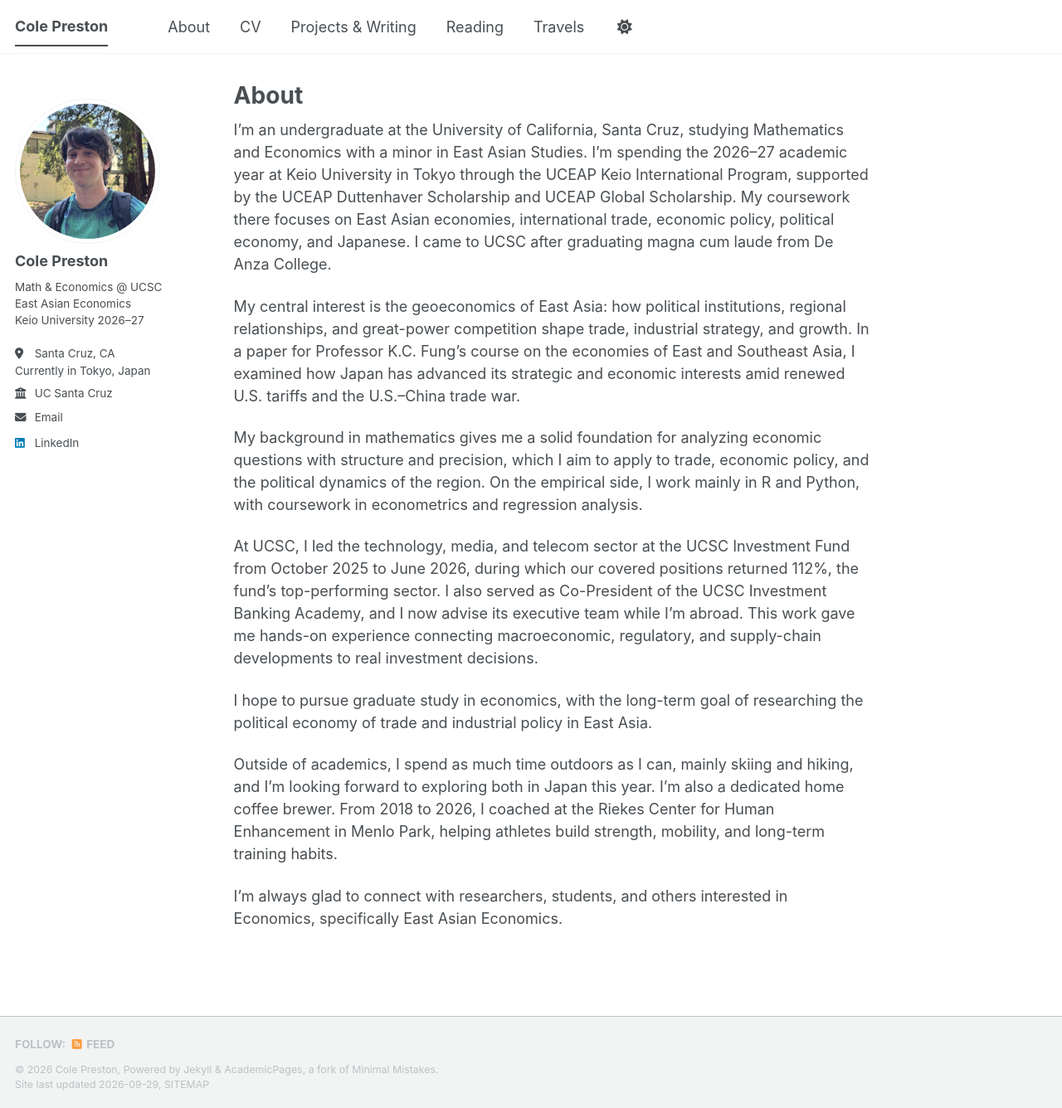
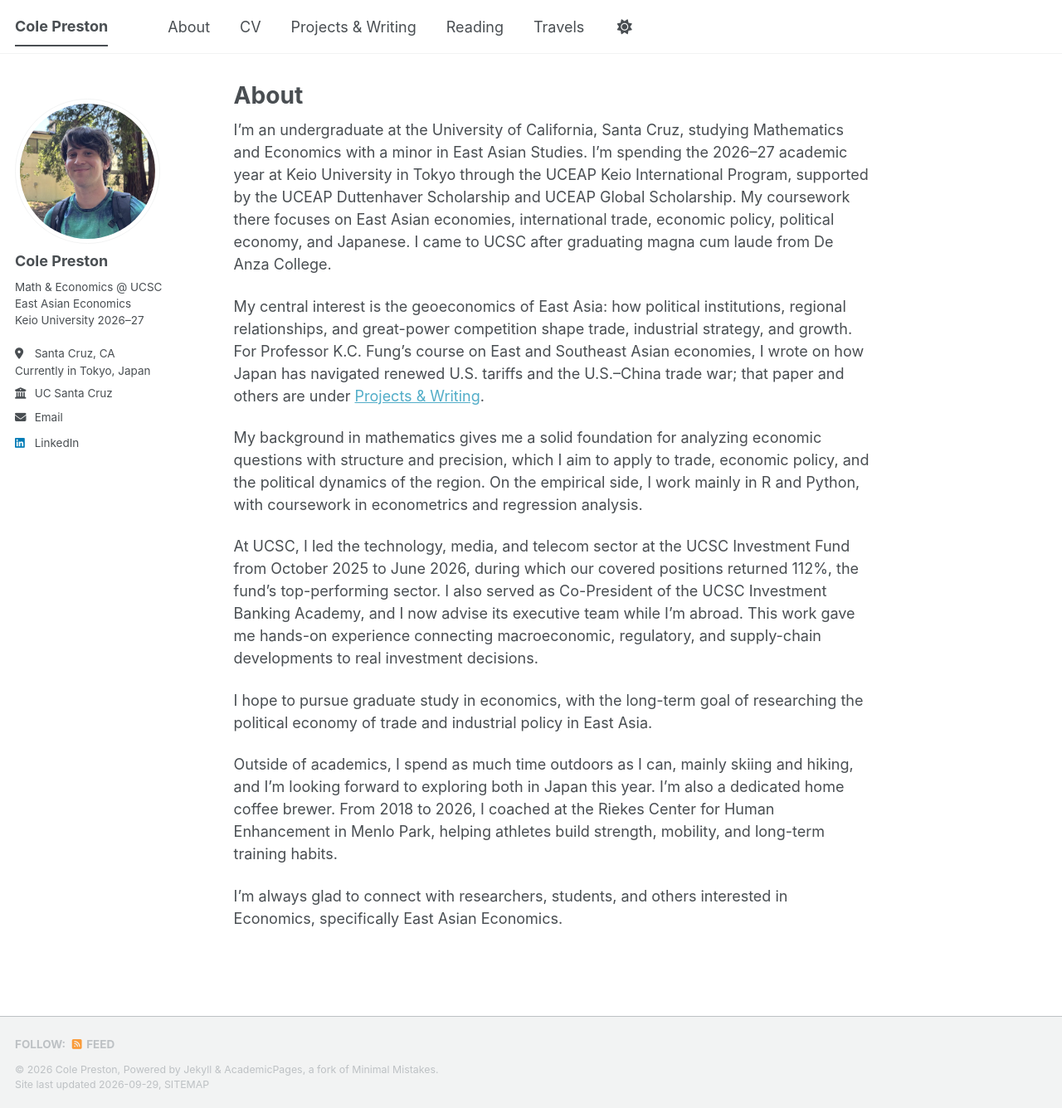
Before and after one commit to cole-preston/cole-preston.github.io, a Jekyll site: the page built from _pages/about.md, in a window 1280 px wide and 1336 px high. Shown: the whole window at 83% size. Built offline with Jekyll 4.4.1, drawn with Linux system fonts in a browser that asks for light colours; a style sheet for code colours, icons or effects is not loaded.

Commit message:
About: trim paper mention, link to Projects
Co-Authored-By: Claude Opus 5.5 <noreply@anthropic.com>

```diff
--- a/_pages/about.md
+++ b/_pages/about.md
@@ -9,7 +9,7 @@ redirect_from:
 
 I'm an undergraduate at the University of California, Santa Cruz, studying Mathematics and Economics with a minor in East Asian Studies. I'm spending the 2026–27 academic year at Keio University in Tokyo through the UCEAP Keio International Program, supported by the UCEAP Duttenhaver Scholarship and UCEAP Global Scholarship. My coursework there focuses on East Asian economies, international trade, economic policy, political economy, and Japanese. I came to UCSC after graduating magna cum laude from De Anza College.
 
-My central interest is the geoeconomics of East Asia: how political institutions, regional relationships, and great-power competition shape trade, industrial strategy, and growth. In a paper for Professor K.C. Fung's course on the economies of East and Southeast Asia, I examined how Japan has advanced its strategic and economic interests amid renewed U.S. tariffs and the U.S.–China trade war.
+My central interest is the geoeconomics of East Asia: how political institutions, regional relationships, and great-power competition shape trade, industrial strategy, and growth. For Professor K.C. Fung's course on East and Southeast Asian economies, I wrote on how Japan has navigated renewed U.S. tariffs and the U.S.–China trade war; that paper and others are under [Projects & Writing](/projects/).
 
 My background in mathematics gives me a solid foundation for analyzing economic questions with structure and precision, which I aim to apply to trade, economic policy, and the political dynamics of the region. On the empirical side, I work mainly in R and Python, with coursework in econometrics and regression analysis.
 
```
